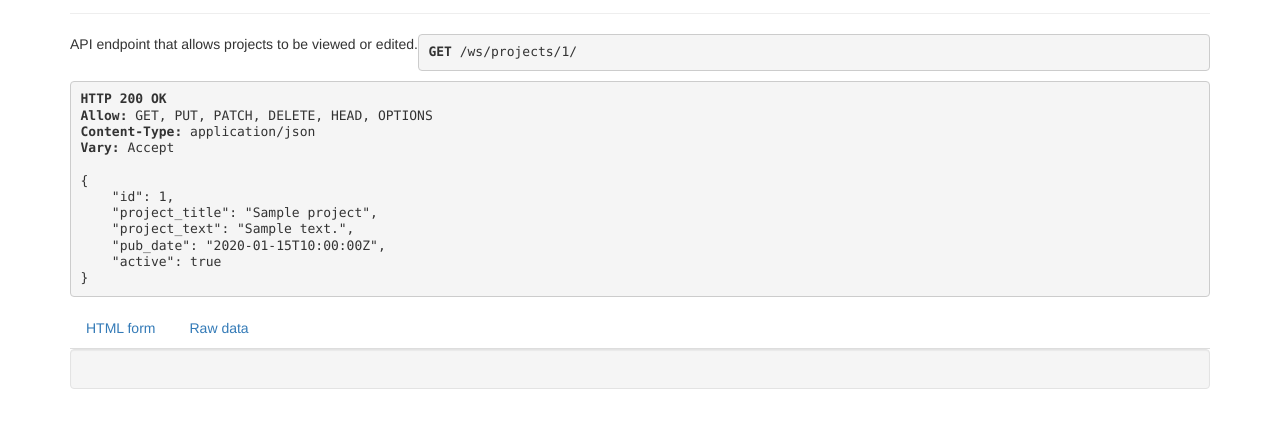
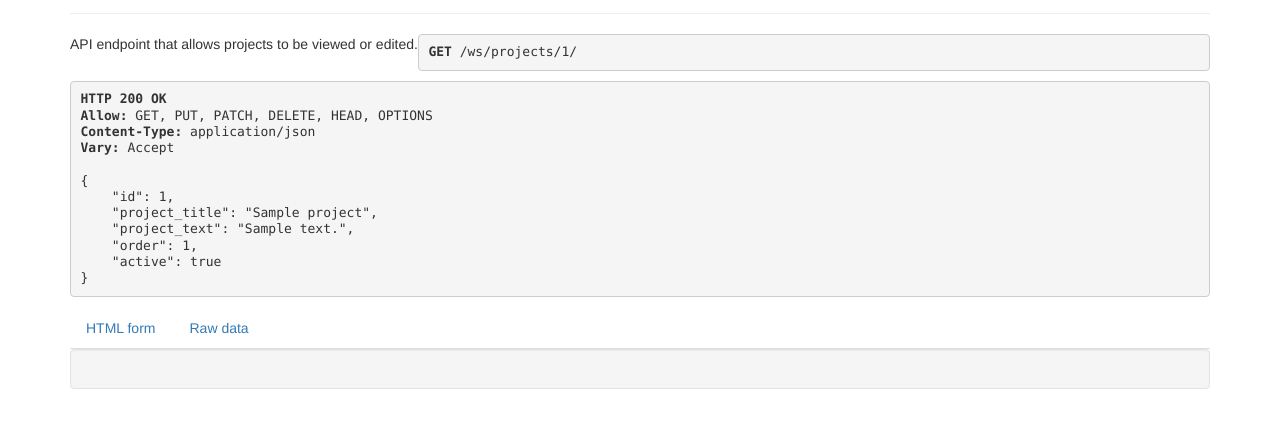
Before and after one commit to pit304/exhibit_admin, a Django app: page /ws/projects/1/ in a window 1280 px wide. Shown: the part 281-709 px from the top of the page. Run offline with Django 3.2, Linux system fonts and the light colour scheme; tables that the repository leaves empty hold one stand-in row (values such as "Sample post"); some libraries are stand-ins or nearby versions.

Commit message:
update projects model

```diff
--- a/exhibit/models.py
+++ b/exhibit/models.py
@@ -17,35 +17,41 @@ class Atelier(models.Model):
 
 class Project(models.Model):
     project_title = models.CharField(max_length=200)
-    project_text = models.TextField(max_length=2000)
-    pub_date = models.DateTimeField('date published')
+    project_text = RichTextField(config_name='default')
+    order = models.IntegerField(default=1)
     active = models.BooleanField(default=True)
 
     def __str__(self):
         return self.project_title
 
-    def was_published_recently(self):
-        now = timezone.now()
-        return now - timedelta(days=1) <= self.pub_date <= now
-
-    was_published_recently.admin_order_field = 'pub_date'
-    was_published_recently.boolean = True
-    was_published_recently.short_description = 'Published recently?'
-
     class Meta:
-        ordering = ['-id']
+        ordering = ['order']
 
 class Image(models.Model):
     project = models.ForeignKey(Project, on_delete=models.CASCADE)
     image_title = models.CharField(max_length=200)
     image = models.ImageField(default=None)
+    order = models.IntegerField(default=1)
     active = models.BooleanField(default=True)
+
+    def __str__(self):
+        return self.image_title
+
+    class Meta:
+        ordering = ['order']
 
 class Plan(models.Model):
     project = models.ForeignKey(Project, on_delete=models.CASCADE)
     plan_title = models.CharField(max_length=200)
     image = models.ImageField(default=None)
+    order = models.IntegerField(default=1)
     active = models.BooleanField(default=True)
+
+    def __str__(self):
+        return self.plan_title
+
+    class Meta:
+        ordering = ['order']
 
 class Publication(models.Model):
     title = models.CharField(max_length=200)
--- a/exhibit/serializers.py
+++ b/exhibit/serializers.py
@@ -5,7 +5,7 @@ from rest_framework import serializers
 class ProjectSerializer(serializers.HyperlinkedModelSerializer):
     class Meta:
         model = Project
-        fields = ['id', 'project_title', 'project_text', 'pub_date', 'active']
+        fields = ['id', 'project_title', 'project_text', 'order', 'active']
 
 
 class AtelierSerializer(serializers.HyperlinkedModelSerializer):
--- a/exhibit/templates/exhibit/detail.html
+++ b/exhibit/templates/exhibit/detail.html
@@ -1,10 +1,10 @@
 {% load static %}
 <link rel="icon" type="image/x-icon" href="{% static 'exhibit/favicon.ico' %}"/>
 
-<h1>{{ project.project_title }}</h1>
-<h2>{{ project.project_text }}</h2>
+<h1>{{ project.order }}. {{ project.project_title }}</h1>
+<p>{{ project.project_text|safe }}</p>
 <ul>
 {% for publication in project.publication_set.all %}
-    <li>{{ publication.publication_text }}</li>
+    <li>{{ publication.publication_text|safe }}</li>
 {% endfor %}
 </ul>
--- a/exhibit/templates/exhibit/index.html
+++ b/exhibit/templates/exhibit/index.html
@@ -5,9 +5,9 @@
 
 <h3>Projects</h3>
 
-{% if latest_project_list %}
-    {% for project in latest_project_list %}
-        <p><a href="{% url 'exhibit:detail' project.id %}">{{ project.project_title }}</a></p>
+{% if project_list %}
+    {% for project in project_list %}
+        <p><a href="{% url 'exhibit:detail' project.id %}">{{ project.order }}. {{ project.project_title }}</a></p>
     {% endfor %}
 {% else %}
     <p>No projects are available.</p>
--- a/exhibit/views.py
+++ b/exhibit/views.py
@@ -7,14 +7,14 @@ from .serializers import ProjectSerializer, AtelierSerializer, CompetitionSerial
 
 class IndexView(generic.ListView):
     template_name = 'exhibit/index.html'
-    context_object_name = 'latest_project_list'
+    context_object_name = 'project_list'
 
     def get_queryset(self):
         """
         Return the last five published projects (not including those set to be
         published in the future).
         """
-        return Project.objects.filter(pub_date__lte=timezone.now()).order_by('-pub_date')[:5]
+        return Project.objects.filter(active=True).order_by('order')
 
 
 class DetailView(generic.DetailView):
@@ -25,16 +25,28 @@ class DetailView(generic.DetailView):
         """
         Excludes any projects that aren't published yet.
         """
-        return Project.objects.filter(pub_date__lte=timezone.now())
+        return Project.objects.filter(active=True)
 
 # REST API views
 class ProjectViewSet(viewsets.ModelViewSet):
     """
     API endpoint that allows projects to be viewed or edited.
     """
-    queryset = Project.objects.all().order_by('-pub_date')
+    queryset = Project.objects.all().order_by('order')
     serializer_class = ProjectSerializer
 
+    def get_queryset(self):
+        """
+        Optionally restrict the returned projects to active/inactive,
+        by filtering against the `active` query parameter in the URL.
+        """
+        queryset_local = super().get_queryset()
+        active = str(self.request.query_params.get('active')).lower()
+        if active in ['true', '1', 'yes']:
+            queryset_local = queryset_local.filter(active=True)
+        elif active in ['false', '0', 'no']:
+            queryset_local = queryset_local.filter(active=False)
+        return queryset_local
 
 class AtelierViewSet(viewsets.ModelViewSet):
     """
```
Also changed, not shown: exhibit/admin.py (+1 -6 lines), exhibit/migrations/0008_auto_20191014_2213.py (added).
